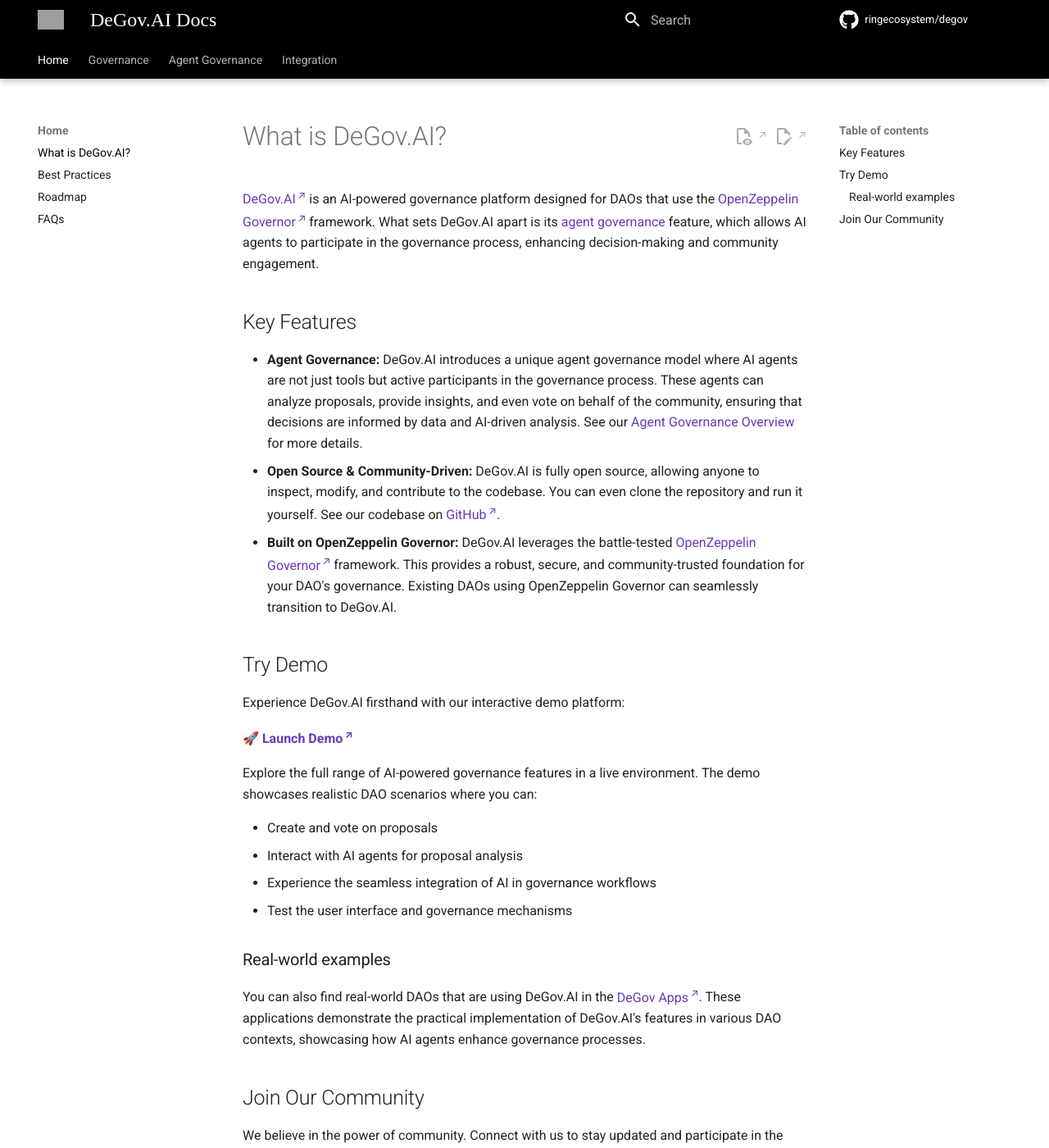
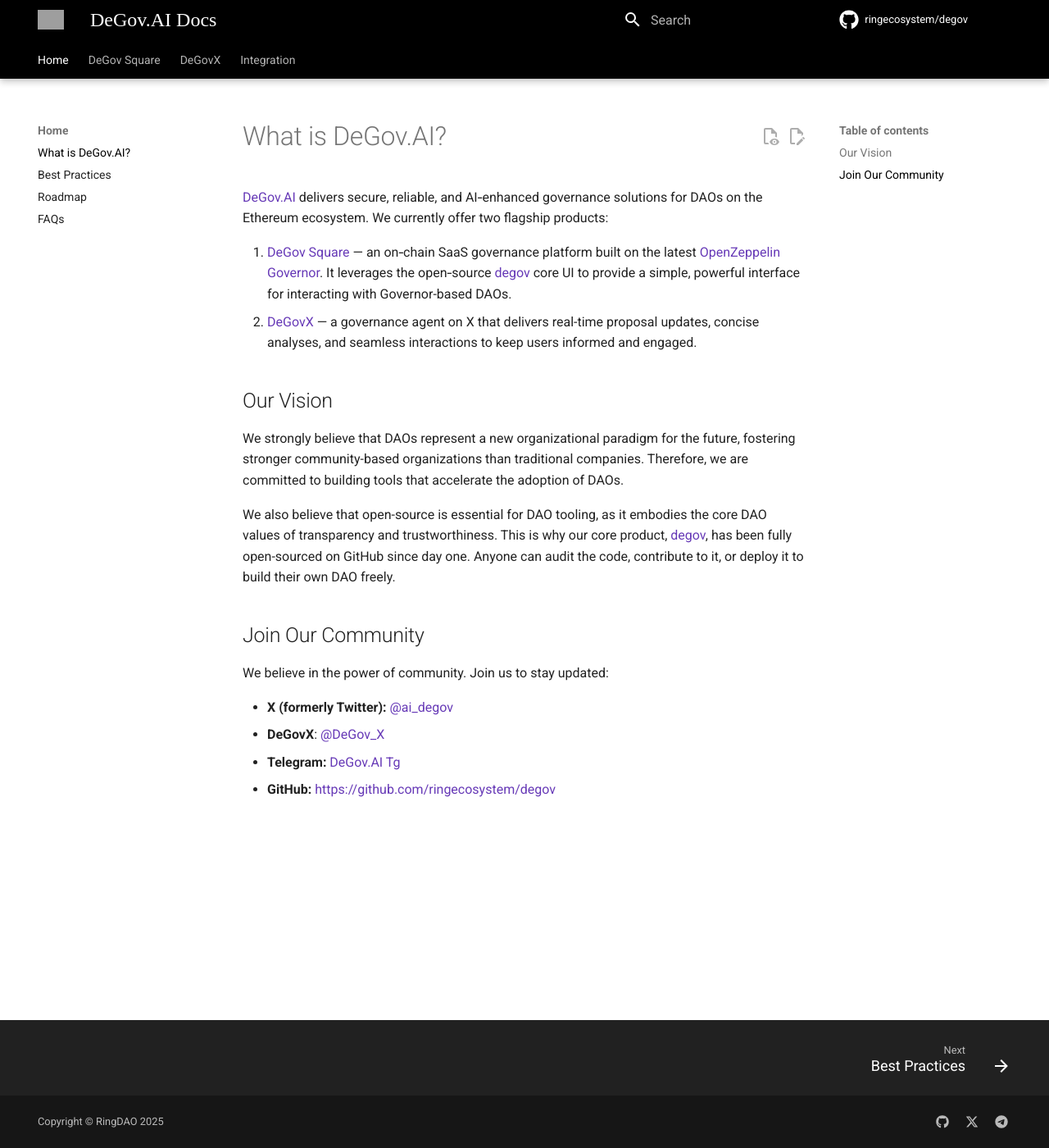
Before and after one commit to ringecosystem/degov-docs, an MkDocs documentation site: the page built from docs/index.md, in a window 1280 px wide and 1400 px high. Shown: the whole window at 82% size. Built offline with MkDocs 1.6.1 and Material for MkDocs 9.7.7, drawn with Linux system fonts in a browser that asks for light colours; some web fonts are replaced; comment, search, counter and statistics services are not loaded; some of the changed text lies outside the part shown; grey boxes are pictures that could not be loaded.

Commit message:
Revise documentation structure and content for clarity and focus on DeGov Square and DeGovX features

```diff
--- a/docs/index.md
+++ b/docs/index.md
@@ -4,36 +4,22 @@
 
 # What is DeGov.AI?
 
-[DeGov.AI](https://degov.ai) is an AI-powered governance platform designed for DAOs that use the [OpenZeppelin Governor](https://docs.openzeppelin.com/contracts/5.x/governance) framework.
-What sets DeGov.AI apart is its [agent governance](./governance/agent/overview.md) feature, which allows AI agents to participate in the governance process, enhancing decision-making and community engagement.
+[DeGov.AI](https://degov.ai) delivers secure, reliable, and AI‑enhanced governance solutions for DAOs on the Ethereum ecosystem. We currently offer two flagship products:
 
-## Key Features
+1. [DeGov Square](https://square.degov.ai) — an on‑chain SaaS governance platform built on the latest [OpenZeppelin Governor](https://docs.openzeppelin.com/contracts/5.x/governance). It leverages the open‑source [degov](https://github.com/ringecosystem/degov) core UI to provide a simple, powerful interface for interacting with Governor-based DAOs.
+2. [DeGovX](https://x.com/degov_x) — a governance agent on X that delivers real-time proposal updates, concise analyses, and seamless interactions to keep users informed and engaged.
 
-* **Agent Governance:** DeGov.AI introduces a unique agent governance model where AI agents are not just tools but active participants in the governance process. These agents can analyze proposals, provide insights, and even vote on behalf of the community, ensuring that decisions are informed by data and AI-driven analysis. See our [Agent Governance Overview](./governance/agent/overview.md) for more details.
-* **Open Source & Community-Driven:** DeGov.AI is fully open source, allowing anyone to inspect, modify, and contribute to the codebase. You can even clone the repository and run it yourself. See our codebase on [GitHub](https://github.com/ringecosystem/degov).
-* **Built on OpenZeppelin Governor:** DeGov.AI leverages the battle-tested [OpenZeppelin Governor](https://docs.openzeppelin.com/contracts/5.x/governance) framework. This provides a robust, secure, and community-trusted foundation for your DAO's governance. Existing DAOs using OpenZeppelin Governor can seamlessly transition to DeGov.AI.
+## Our Vision
 
-## Try Demo
+We strongly believe that DAOs represent a new organizational paradigm for the future, fostering stronger community-based organizations than traditional companies. Therefore, we are committed to building tools that accelerate the adoption of DAOs.
 
-Experience DeGov.AI firsthand with our interactive demo platform:
-
-**[🚀 Launch Demo](https://demo.degov.ai/)**
-
-Explore the full range of AI-powered governance features in a live environment. The demo showcases realistic DAO scenarios where you can:
-
-- Create and vote on proposals
-- Interact with AI agents for proposal analysis
-- Experience the seamless integration of AI in governance workflows
-- Test the user interface and governance mechanisms
-
-### Real-world examples
-
-You can also find real-world DAOs that are using DeGov.AI in the [DeGov Apps](https://apps.degov.ai). These applications demonstrate the practical implementation of DeGov.AI's features in various DAO contexts, showcasing how AI agents enhance governance processes.
+We also believe that open-source is essential for DAO tooling, as it embodies the core DAO values of transparency and trustworthiness. This is why our core product, [degov](https://github.com/ringecosystem/degov), has been fully open-sourced on GitHub since day one. Anyone can audit the code, contribute to it, or deploy it to build their own DAO freely.
 
 ## Join Our Community
 
-We believe in the power of community. Connect with us to stay updated and participate in the DeGov.AI journey:
+We believe in the power of community. Join us to stay updated:
 
-*   **Telegram:** [DeGov.AI Official](https://t.me/RingDAO_Hub)
-*   **X (formerly Twitter):** [@ai_degov](https://x.com/ai_degov)
-*   **GitHub:** [DeGov.AI Repository](https://github.com/ringecosystem/degov)
+* **X (formerly Twitter):** [@ai_degov](https://x.com/ai_degov)
+* **DeGovX**: [@DeGov_X](https://x.com/degov_x)
+* **Telegram:** [DeGov.AI Tg](https://t.me/RingDAO_Hub)
+* **GitHub:** [https://github.com/ringecosystem/degov](https://github.com/ringecosystem/degov)
--- a/docs/resource/stylesheets/extra.css
+++ b/docs/resource/stylesheets/extra.css
@@ -19,12 +19,3 @@
     text-decoration: underline;
     opacity: 0.8;
 }
-
-/* Style external links differently */
-.md-content a[href^="http"]::after {
-    content: "↗";
-    display: inline-block;
-    margin-left: 0.2em;
-    font-size: 0.8em;
-    vertical-align: super;
-}
--- a/mkdocs.yml
+++ b/mkdocs.yml
@@ -118,7 +118,7 @@
       - Best Practices: best-practices.md
       - Roadmap: roadmap.md
       - FAQs: faqs.md
-  - Governance:
+  - DeGov Square:
       - Introduction:
         - What are DAOs?: governance/intro/daos.md
         - OnChain / OffChain: governance/intro/onchain-offchain.md
@@ -135,12 +135,14 @@
         - Proposal delay: governance/parameters/proposal-delay.md
         - Voting period: governance/parameters/voting-period.md
         - TimeLock delay: governance/parameters/timelock-delay.md
-  - Agent Governance:
-      - Overview: governance/agent/overview.md
-      - Agent Review: governance/agent/review.md
-      - Agent Delegate: governance/agent/delegate.md
-      - Agent Voting: governance/agent/voting.md
-      - FAQs: governance/agent/faqs.md
+      - Agent Governance:
+        - Overview: governance/agent/overview.md
+        - Agent Review: governance/agent/review.md
+        - Agent Delegate: governance/agent/delegate.md
+        - Agent Voting: governance/agent/voting.md
+        - FAQs: governance/agent/faqs.md
+  - DeGovX:
+      - Overview: degovx/overview.md
   - Integration:
       - Overview: integration/overview.md
       - Deploy By Yourself: integration/deploy.md
```
Also changed, not shown: docs/degovx/overview.md (added).
